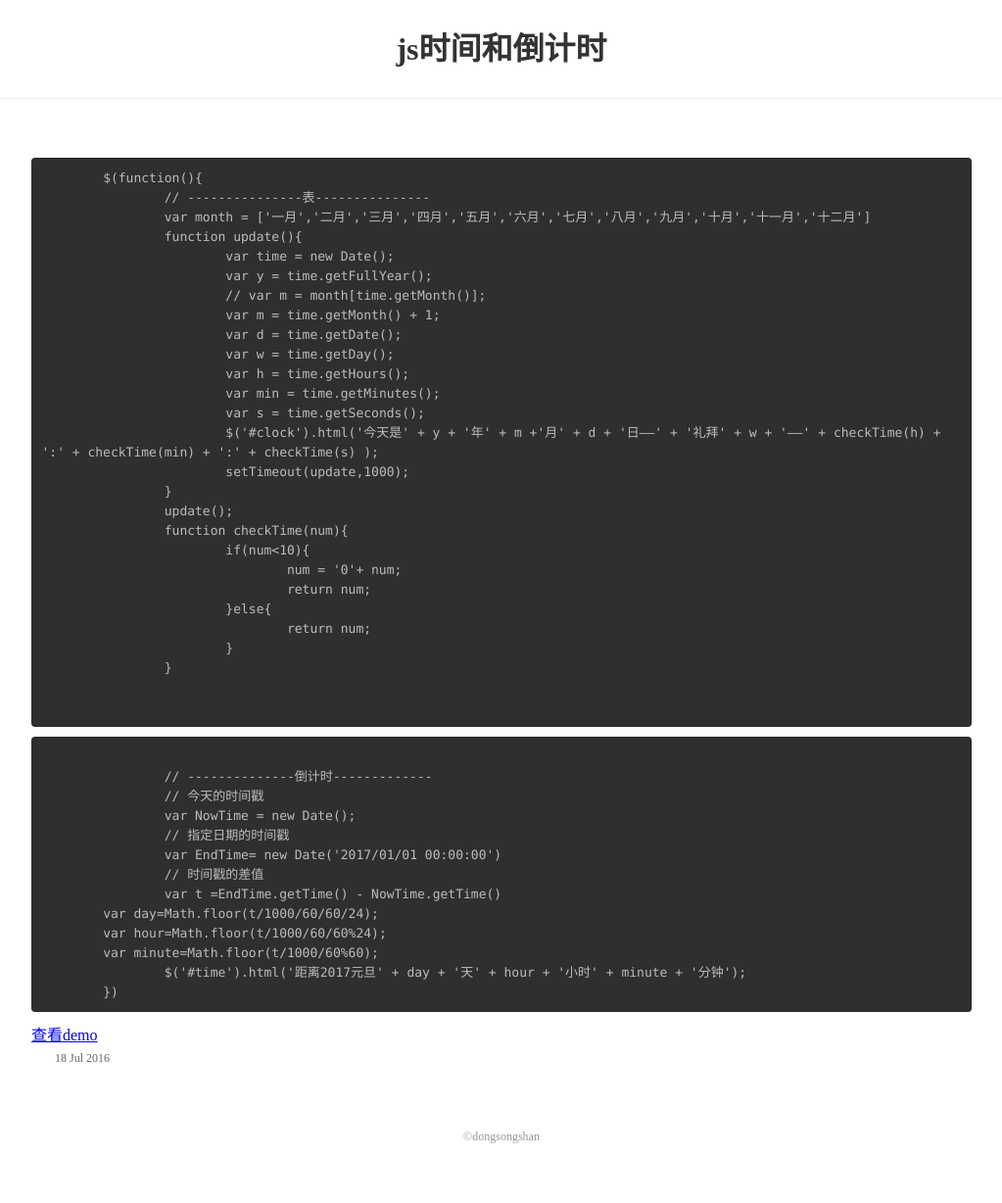
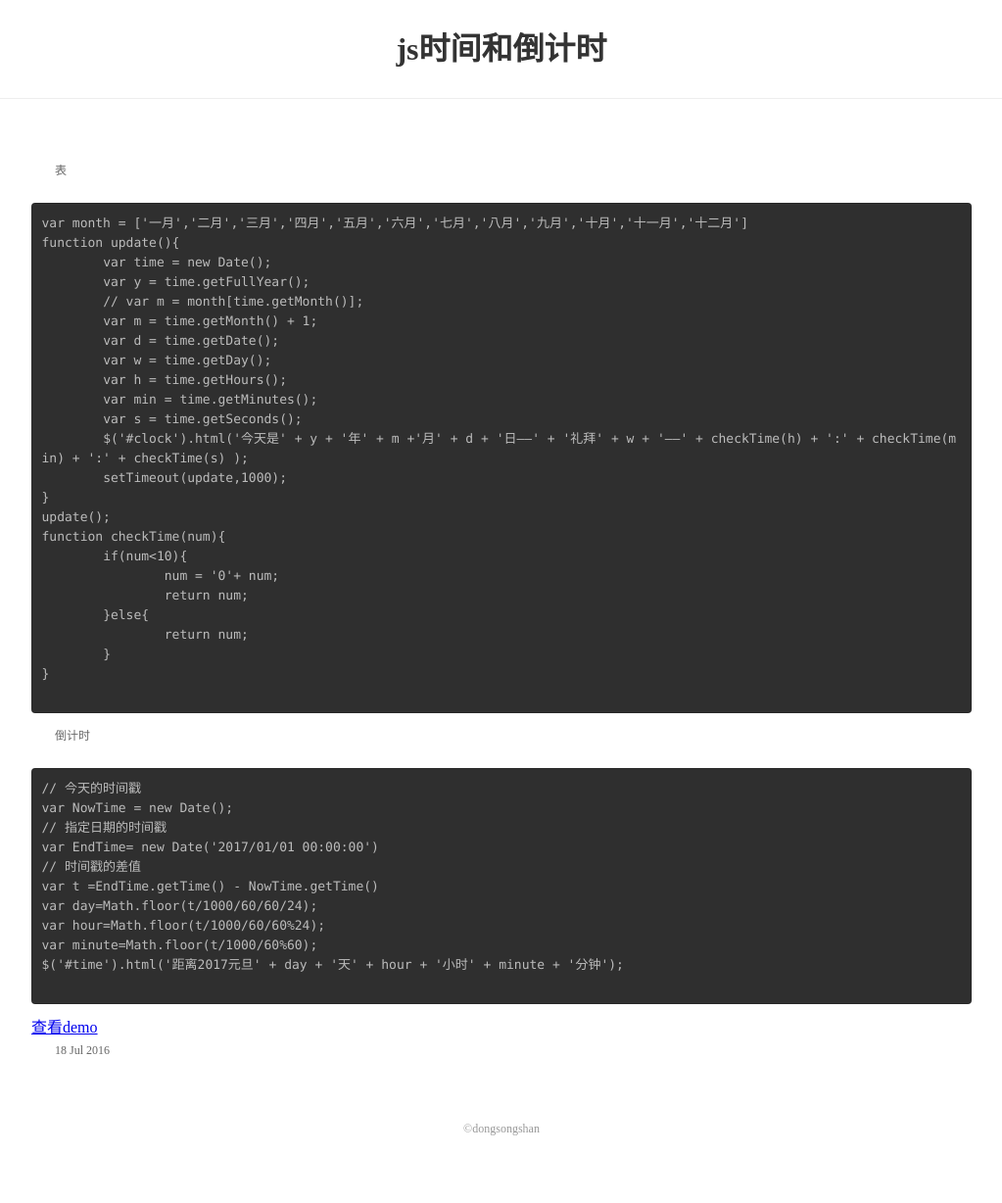
Before and after one commit to dongsongshan/dongsongshan.github.io, a Jekyll site: the page built from _posts/2016-07-18-js时间和倒计时.html, in a window 1280 px wide. Shown: the whole page at 98% size, without its empty margins (128-1151 px from the left). Built offline with Jekyll 4.4.1, drawn with Linux system fonts in a browser that asks for light colours.

Commit message:
Update 2016-07-18-js时间和倒计时.html

```diff
--- a/_posts/2016-07-18-js时间和倒计时.html
+++ b/_posts/2016-07-18-js时间和倒计时.html
@@ -2,10 +2,8 @@
 layout: default
 title: js时间和倒计时
 ---
-
+<p>表</p>
 <pre>
-	$(function(){
-		// ---------------表---------------
 var month = ['一月','二月','三月','四月','五月','六月','七月','八月','九月','十月','十一月','十二月']
 function update(){
 	var time = new Date();
@@ -31,9 +29,8 @@ title: js时间和倒计时
 }
 
 </pre>
+<p>倒计时</p>
 <pre>
-
-		// --------------倒计时-------------
 // 今天的时间戳
 var NowTime = new Date();
 // 指定日期的时间戳
@@ -44,7 +41,7 @@ title: js时间和倒计时
 var hour=Math.floor(t/1000/60/60%24);
 var minute=Math.floor(t/1000/60%60);
 $('#time').html('距离2017元旦' + day + '天' + hour + '小时' + minute + '分钟');
-	})
+
 </pre>
 
 <a href="/demo/css/js/date.html">查看demo</a>
```
Lines whose indentation alone changed are shown as unchanged.
